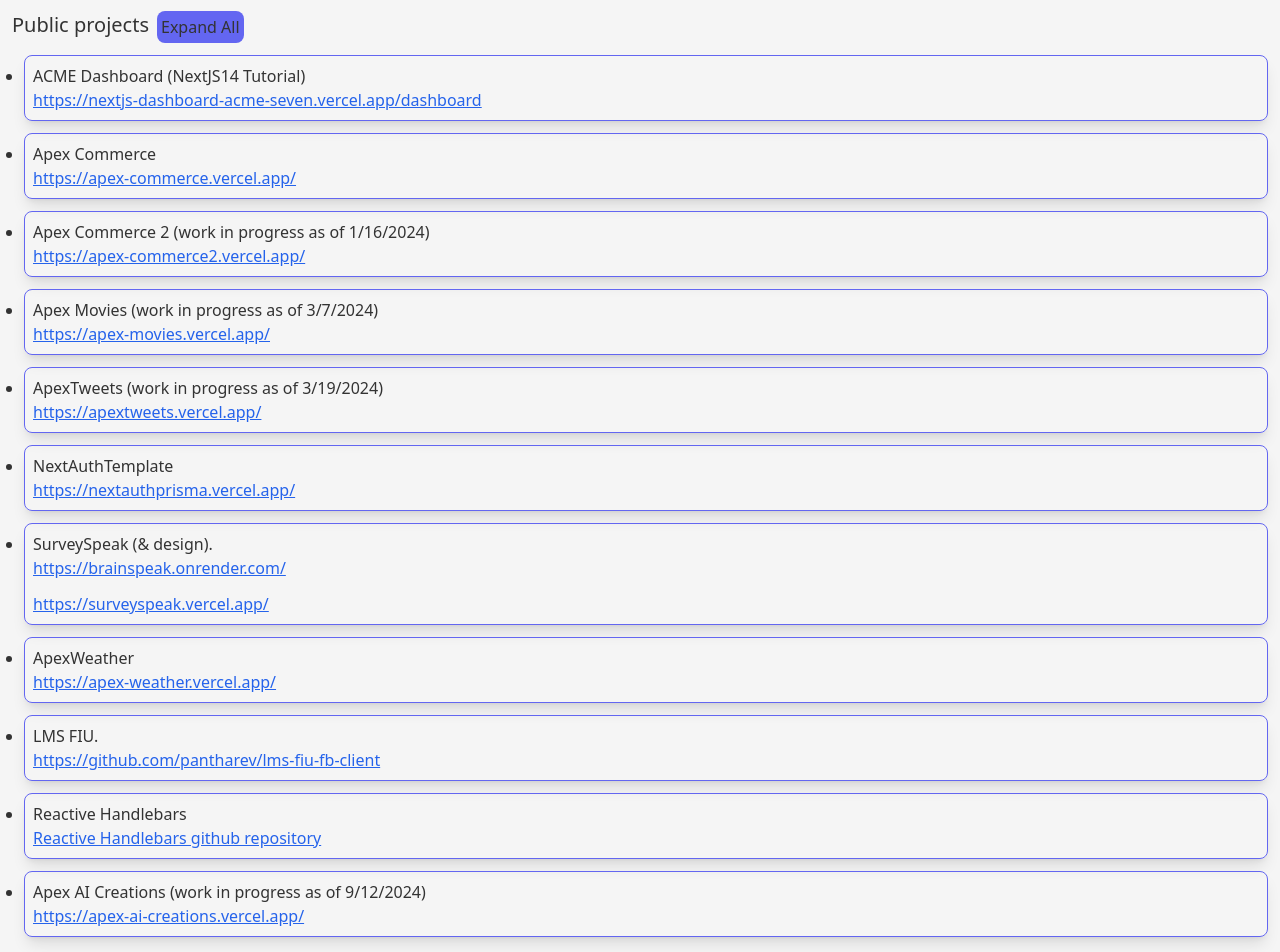
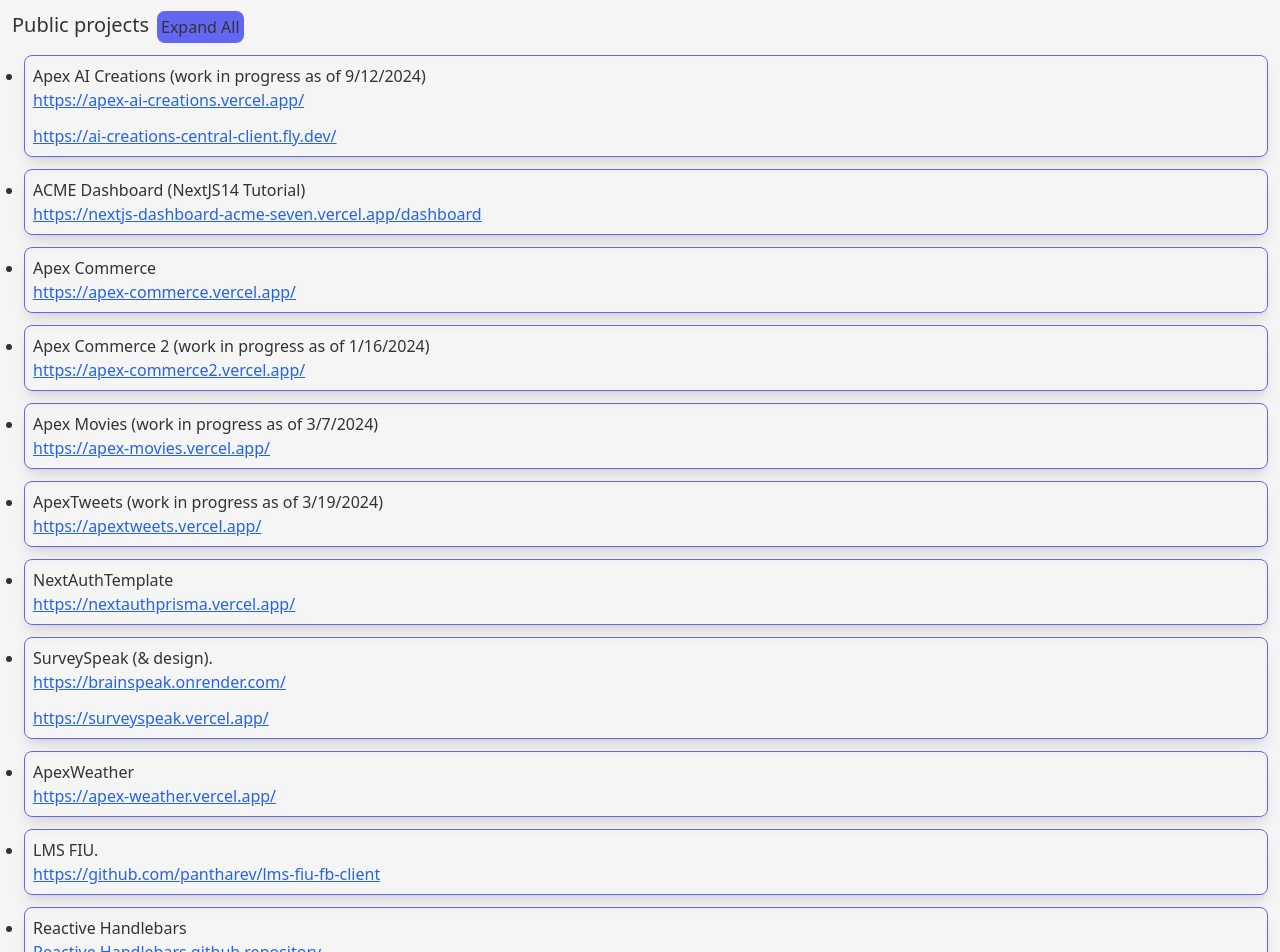
Before and after one commit to pantharev/ApexProjects, a React (Create React App) app: page /projects in a window 1280 px wide. Shown: the part 140-1092 px from the top of the page. Built offline with nearby package versions, Linux system fonts and the light colour scheme.

Commit message:
moved to top and updated ai creations central, added new link and updated the description

```diff
--- a/src/pages/Projects.js
+++ b/src/pages/Projects.js
@@ -46,6 +46,20 @@
                 {/* <button className="bg-indigo-500 rounded-lg p-2 hover:bg-indigo-300 focus:ring-2 ring-indigo-800" onClick={() => setExpanded(false)}>Collapse All</button> */}
             </div>
             <ul className="mt-3 flex flex-col gap-y-3 list-disc">
+                <li className="ml-3 border border-indigo-500 rounded-lg shadow-lg p-2">
+                    Apex AI Creations (work in progress as of 9/12/2024)
+                    <div className="flex flex-col gap-y-3">
+                        <a href="https://apex-ai-creations.vercel.app/">https://apex-ai-creations.vercel.app/</a>
+                        <a href="https://ai-creations-central-client.fly.dev/">https://ai-creations-central-client.fly.dev/</a>
+                    </div>
+                    <div className={`expanding-container ${expanded ? 'expanding-content' : 'collapsed-content'}`}>
+                        This was made using NextJs, TailwindCSS, and HyGraph. It is a web application that allows users to create and view user generated AI creations. Whether it be images, music, film, or videos. All within a featured page with likes/comments, and user profiles pages for each user.
+                        With the goal also being to allow users to sell their creations and have a marketplace for AI creations to buy and sell from each other.
+                        <br></br>
+                        <br></br>
+                        Note that there will be monitary gains for me from this project, but it is a project that I am passionate about and want to see it come to life.
+                    </div>
+                </li>
                 <li className="ml-3 border border-indigo-500 rounded-lg shadow-lg p-2">
                     ACME Dashboard (NextJS14 Tutorial)
                     <div className="flex flex-col gap-y-3">
@@ -214,15 +228,6 @@
                         Influenced by frameworks such as Angular, React, and Vuejs.
                     </div>
                 </li>
-                <li className="ml-3 border border-indigo-500 rounded-lg shadow-lg p-2">
-                    Apex AI Creations (work in progress as of 9/12/2024)
-                    <div className="flex flex-col gap-y-3">
-                        <a href="https://apex-ai-creations.vercel.app/">https://apex-ai-creations.vercel.app/</a>
-                    </div>
-                    <div className={`expanding-container ${expanded ? 'expanding-content' : 'collapsed-content'}`}>
-                        This was made using NextJs, TailwindCSS, and HyGraph. It is a web application that allows users to create and view user generated AI creations. Whether it be images, music, film, or videos.
-                    </div>
-                </li>
             </ul>
 
             {/* <hr className="border border-b-purple-300 my-5"></hr> */}
```
